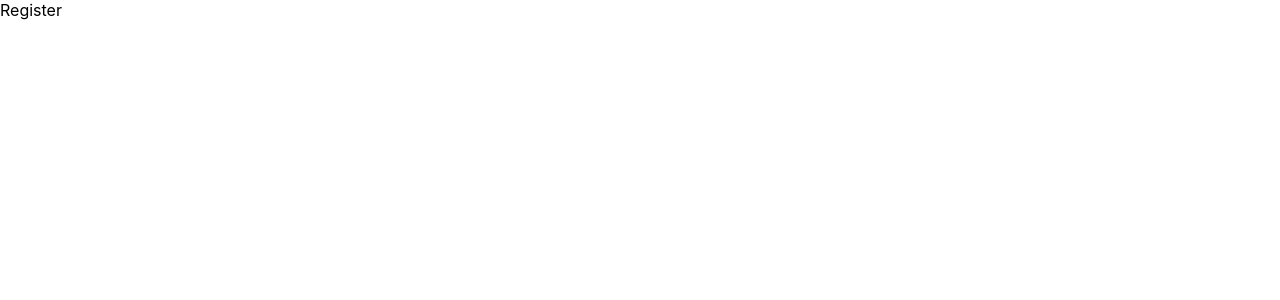
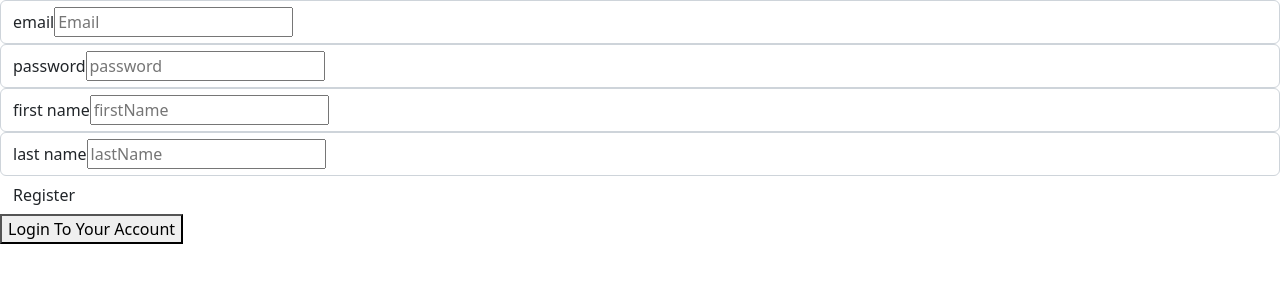
Before and after one commit to cool8009/bookstore-client, a React (Create React App) app: page /register in a window 1280 px wide. Shown: the top 300 px of the page. Built offline with nearby package versions, Linux system fonts and the light colour scheme.

Commit message:
added stuff

```diff
--- a/package.json
+++ b/package.json
@@ -7,7 +7,9 @@
     "@testing-library/react": "^13.3.0",
     "@testing-library/user-event": "^13.5.0",
     "axios": "^0.27.2",
+    "bootstrap": "^5.2.0",
     "react": "^18.2.0",
+    "react-bootstrap": "^2.5.0",
     "react-dom": "^18.2.0",
     "react-router": "^6.3.0",
     "react-router-dom": "^6.3.0",
--- a/src/components/BookCard.js
+++ b/src/components/BookCard.js
@@ -1,14 +1,34 @@
-import React from 'react'
+import React from 'react';
+import BookService from '../services/BooksService';
+import { Button, Card} from 'react-bootstrap';
+import 'bootstrap/dist/css/bootstrap.min.css';
 
-const BookCard = ({book}) => {
+const BookCard = ({ key, book, onPurchaseClick}) => {
+
+
   return (
-    <div>
+    <div className="book-container">
+      <Card style={{width: '15rem', height: '30 rem', }}>
+        <Card.Img variant="top" src={book.imageUrl} style={{width: '100px', height: '250px', objectFit: 'scale-down'}}/>
+        <Card.Body>
+        <Card.Title>{book.name}</Card.Title>
+        <Card.Text>
+          {book.description}
+        </Card.Text>
+        <Button variant="primary" onClick={ () => onPurchaseClick(book)}>Purchase</Button>
+      </Card.Body>
+      <Card.Footer>Price: {book.price} Left In Stock: {book.amountInStock} </Card.Footer>
+      </Card>
+
+{/*
       <h2>{book.id}</h2>
       <h2>{book.name}</h2>
       <h2>{book.description}</h2>
       <h2>{book.price}</h2>
       <h2>{book.amountInStock}</h2>
       <img src={book.imageUrl} alt={book.name}></img>
+
+      <Button >Purchase</Button> */}
     </div>
   )
 }
--- a/src/components/Login.js
+++ b/src/components/Login.js
@@ -1,6 +1,8 @@
 import React from 'react';
 import { useState } from 'react';
 import { useNavigate } from "react-router-dom";
+import { Form } from 'react-bootstrap'
+import 'bootstrap/dist/css/bootstrap.min.css';
 import UserService from '../services/UserService'
 
 const Login = () => {
@@ -35,6 +37,7 @@ const onSubmit = (e) => {
 }
 
   return (
+    <div>
       <form className='add-form' onSubmit={onSubmit}>
         <div className='form-control'>
           <label>email</label>
@@ -48,7 +51,7 @@ const onSubmit = (e) => {
         <div className='form-control'>
           <label>password</label>
           <input
-          type='text'
+            type='password'
             placeholder='password'
             value={password}
             onChange={(e) => setPassword(e.target.value)}
@@ -57,6 +60,8 @@ const onSubmit = (e) => {
 
         <input type='submit' value='Login' className='btn btn-block' />
       </form>
+      <button onClick={() => navigate('/register')}>Register!</button>
+    </div>
   )
 }
 
--- a/src/components/Register.js
+++ b/src/components/Register.js
@@ -1,8 +1,95 @@
-import React from 'react'
+import React from 'react';
+import { useState } from 'react';
+import { useNavigate } from "react-router-dom";
+import UserService from '../services/UserService'
 
 const Register = () => {
+  const navigate = useNavigate();
+  const [email, setEmail] = useState('')
+  const [password, setPassword] =  useState('');
+  const [firstName, setFirstName] = useState('');
+  const [lastName, setLastName] = useState('');
+
+  const sendCreds = async (creds) => {
+    await UserService.Register(creds).then((res) => {
+      if (res.data.message) {
+        console.log(res.data.message);
+        return;
+      }
+      console.log(res);
+      alert('please log in with your account.')
+      navigate('/login');
+    })
+  }
+
+  const onSubmit = (e) => {
+    e.preventDefault()
+
+    if (!email) {
+      alert('Please insert email ')
+      return
+    }
+    if (!password || password.length < 5 || password.length > 15) {
+      alert('Please insert password ')
+      return
+    }
+    if (!firstName) {
+      alert('Please insert firstName ')
+      return
+    }
+    if (!lastName) {
+      alert('Please insert lastName ')
+      return
+    }
+
+    sendCreds({ email, password, firstName, lastName })
+
+  }
+
   return (
-    <div>Register</div>
+    <div>
+      <form className='add-form' onSubmit={onSubmit}>
+        <div className='form-control'>
+          <label>email</label>
+          <input
+            type='text'
+            placeholder='Email'
+            value={email}
+            onChange={(e) => setEmail(e.target.value)}
+          />
+        </div>
+        <div className='form-control'>
+          <label>password</label>
+          <input
+            type='password'
+            placeholder='password'
+            value={password}
+            onChange={(e) => setPassword(e.target.value)}
+          />
+        </div>
+        <div className='form-control'>
+          <label>first name</label>
+          <input
+            type='text'
+            placeholder='firstName'
+            value={firstName}
+            onChange={(e) => setFirstName(e.target.value)}
+          />
+        </div>
+        <div className='form-control'>
+          <label>last name</label>
+          <input
+            type='text'
+            placeholder='lastName'
+            value={lastName}
+            onChange={(e) => setLastName(e.target.value)}
+          />
+        </div>
+
+        <input type='submit' value='Register' className='btn btn-block' />
+      </form>
+      <button onClick={() => navigate('/')}>Login To Your Account</button>
+    </div>
   )
 }
 
--- a/src/components/Store.js
+++ b/src/components/Store.js
@@ -1,22 +1,43 @@
 import React from 'react';
 import { useState, useEffect } from 'react';
 import BookCard from './BookCard'
-import BooksService from '../services/BooksService'
+import CardGroup from 'react-bootstrap/CardGroup';
+import BookService from '../services/BooksService'
 
 const Store = () => {
   const [ books, setBooks ] = useState([]);
   useEffect(() => {
     const getBooks = async () => {
-        await BooksService.getAllBook().then((books) => setBooks(books));
+        await BookService.getAllBook().then((books) => setBooks(books));
       // setBooks(booksFromServer);
     }
     getBooks();
   }, [])
 
+  const onPurchaseClick = async (book) => {
+    if (localStorage.getItem('token') == null){
+      alert('Must be signed in to purchase.')
+      return;
+    }
+    await BookService.buyBook(book.id)
+      .then(alert(`Thank you for your purchase of ${book.name}` ))
+      .then((book) => handleUpdate(book.id + 1, book))
+      .catch((error) => alert(error));
+
+  }
+
+  const handleUpdate = (index, book) => {
+    const newBooks = [...books];
+    newBooks[index] = book;
+    setBooks(newBooks);
+  }
+
   return (
     <div>
-      { books.map((book, index) =>
-      <BookCard key={index} book={book}/>)}
+       <CardGroup>
+        { books.map((book, index) =>
+        <BookCard key={index} book={book} onPurchaseClick={onPurchaseClick}/>)}
+       </CardGroup>
 
     </div>
   )
--- a/src/services/BooksService.js
+++ b/src/services/BooksService.js
@@ -3,14 +3,17 @@ const baseUrl = "https://localhost:7017/api";
 
 const serverPostRoute = `${baseUrl}/Books`;
 
-const token = localStorage.getItem('authToken');
-const config = {
-    headers: { Authorization: `Bearer ${token}` }
-};
+const getToken = () => {
+    return localStorage.getItem('token');
+}
+// const config = {
+//     headers: { Authorization: `Bearer ${token}` }
+// };
 
 
 const BookService = {
     async getAllBook() {
+        let token = getToken();
         let myBooks = [];
         const tempResult = (await axios.get(`${serverPostRoute}`)).data;
         tempResult.map((book) => myBooks.push(book))
@@ -18,8 +21,16 @@ const BookService = {
     },
 
     async addBook(object) {
+        let token = getToken();
         return (await axios.post(`${serverPostRoute}`, object,
-        { headers: { Authorization: `Bearer ${token}` } })).data;
+        { headers: { 'Authorization': `Bearer ${token}` } })).data;
+    },
+
+    async buyBook(id) {
+        let token = getToken();
+        let result = await axios.put(`${serverPostRoute}/purchase/${id}`, null,
+        { headers: { 'Authorization': `Bearer ${token}` } });
+        return result;
     }
 
 }
```
Also changed, not shown: 1 other file (tests, documents, lock files or other folders). Lines whose indentation alone changed are shown as unchanged.
